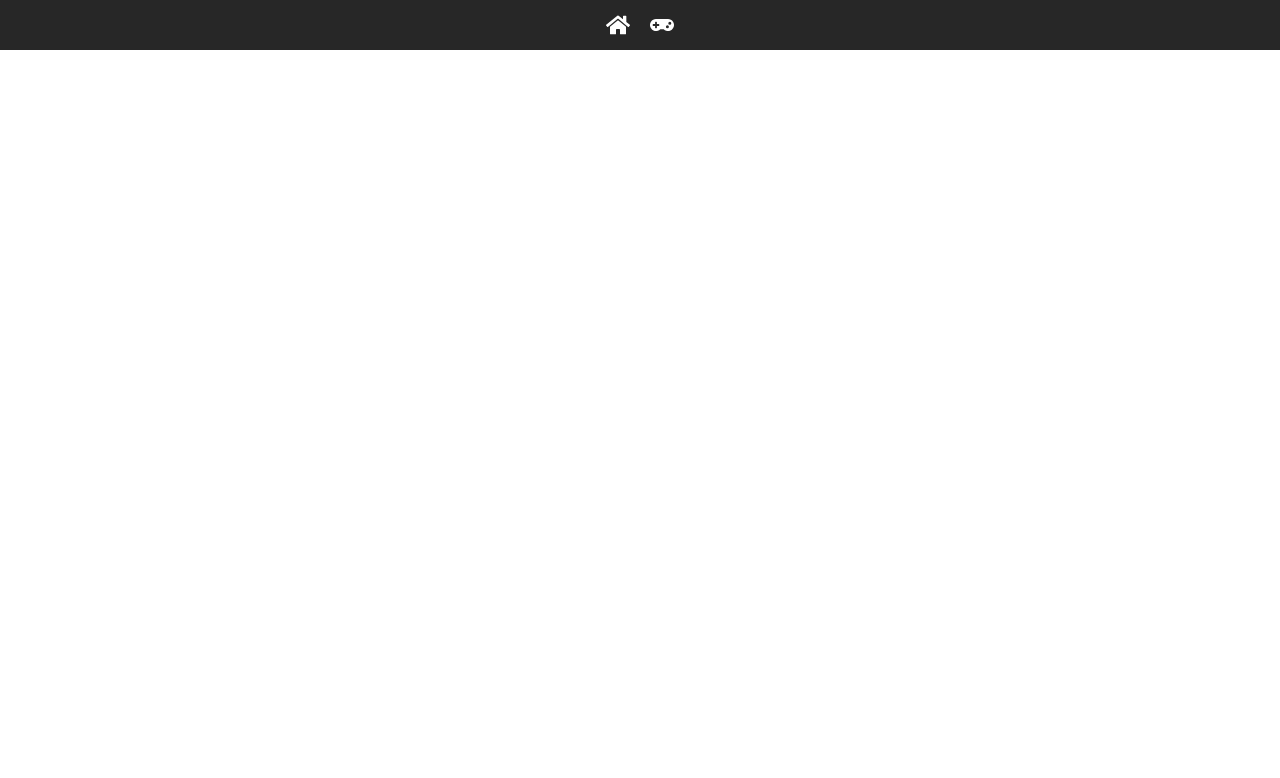
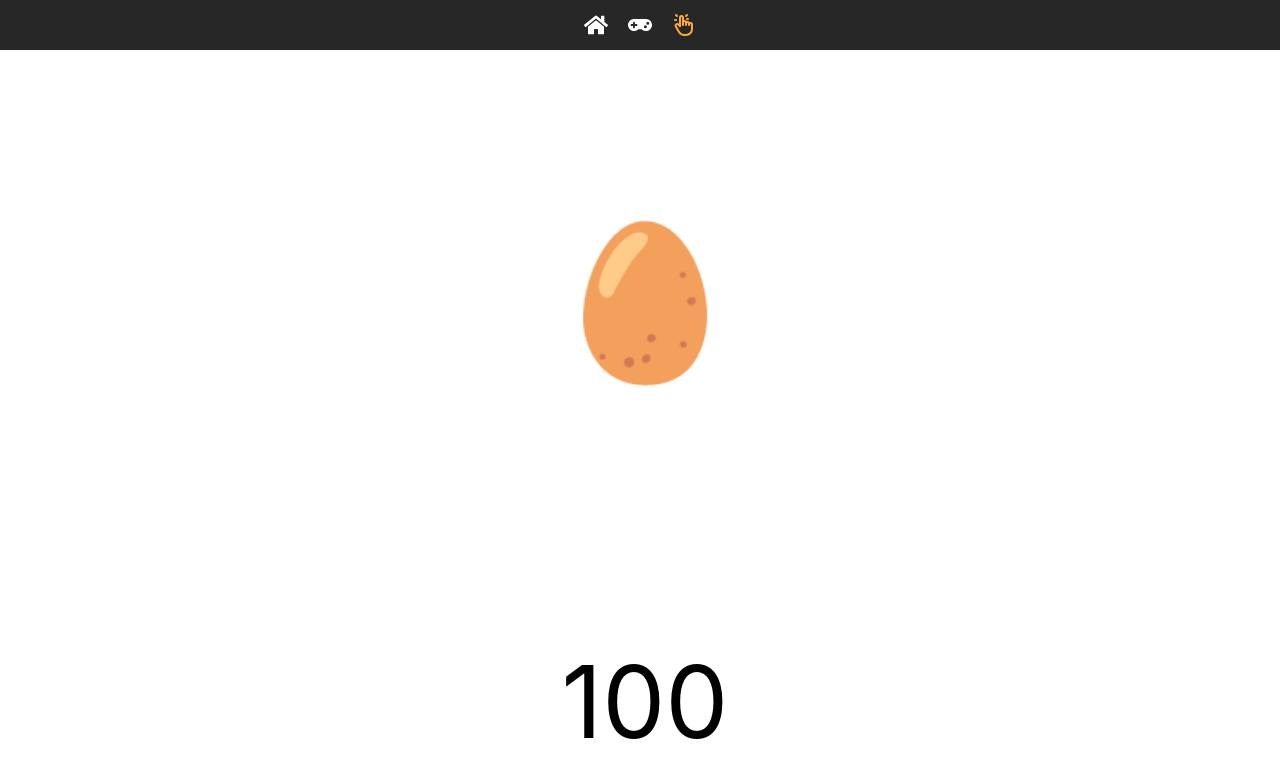
Before and after one commit to mayveee/mywebgame, a React (Create React App) app: page /clicker in a window 1280 px wide. Before the commit this address had no page. Shown: the top 778 px of the page. Built offline with nearby package versions, Linux system fonts and the light colour scheme.

Commit message:
이모지 애니메이션 추가, 폭죽 애니메이션 추가, 0되면 종료

```diff
--- a/src/App.css
+++ b/src/App.css
@@ -4,4 +4,5 @@
 
 main {
   padding-top: 60px;
+  padding-left: 10px;
 }
--- a/src/App.js
+++ b/src/App.js
@@ -2,6 +2,7 @@ import { BrowserRouter as Router, Routes, Route } from "react-router-dom";
 import Home from "./pages/Home";
 import Play from "./pages/Play";
 import NavBar from "./components/NavBar";
+import Clicker from "./pages/Clicker";
 import "./App.css";
 
 function App() {
@@ -13,6 +14,7 @@ function App() {
         <Routes>
           <Route path="/" element={<Home />} />
           <Route path="/play" element={<Play />} />
+          <Route path="/clicker" element={<Clicker />} />
         </Routes>
       </main>
 
--- a/src/components/NavBar.js
+++ b/src/components/NavBar.js
@@ -1,5 +1,6 @@
 import { useNavigate, useLocation } from "react-router-dom";
 import { FaHome, FaGamepad } from "react-icons/fa";
+import { TbHandClick } from "react-icons/tb";
 import "./NavBar.css";
 
 function NavBar() {
@@ -13,6 +14,8 @@ function NavBar() {
             onClick={() => navigate("/")} title="홈" />
             <FaGamepad className={`nav-icon ${location.pathname === "/play" ? "active" : null}`}
             onClick={() => navigate("/play")} title="게임" />
+            <TbHandClick className={`nav-icon ${location.pathname === "/clicker" ? "active" : null}`}
+            onClick={() => navigate("clicker")} title="클릭!" />
         </nav>
     </div>
   );
--- /dev/null
+++ b/src/pages/Clicker.css
@@ -0,0 +1,45 @@
+.clicker-container {
+    display: flex;
+    flex-direction: column;
+    justify-content: center;
+    align-items: center;
+    height: 100vh;
+    text-align: center;
+    user-select: none;
+}
+
+.emoji {
+    font-size: 150px;
+    cursor: pointer;
+    transition: transform 0.3s;
+}
+
+@keyframes shake {
+    0% { transform: rotate(0deg); }
+    25% { transform: rotate(-15deg); }
+    50% { transform: rotate(15deg); }
+    75% { transform: rotate(-15deg); }
+    100% { transform: rotate(0deg); }
+}
+
+.shake {
+    animation: shake 0.2s ease-in-out;
+}
+
+.fireworks {
+    font-size: 80px;
+    position: absolute;
+    top: 20%;
+    left: 50%;
+    transform: translateX(-50%);
+    animation: explode 1s ease-out infinite alternate;
+}
+
+@keyframes explode {
+    0% { transform: scale(0.5) translateX(-50%); opacity: 0.7; }
+    100% { transform: scale(1.5) translateX(-50%); opacity: 1; }
+}
+
+.count-text {
+    font-size: 100px;
+}
--- /dev/null
+++ b/src/pages/Clicker.js
@@ -0,0 +1,41 @@
+import { useState } from "react";
+import "./Clicker.css";
+
+function Clicker() {
+    const [count, setCount] = useState(100);
+    const [isShaking, setIsShaking] = useState(false);
+    const [target, setTarget] = useState('🥚');
+    const [showFirework, setShowFirework] = useState(false);
+
+    const decreaseCount = () => {
+        setCount((prevCount) => {
+            if (prevCount === 1) {
+                setTarget('🐤');
+                setShowFirework(true);
+                setTimeout(() => setShowFirework(false), 4000);
+            }
+            return prevCount - 1;
+        });
+        setIsShaking(true);
+        setTimeout(() => { setIsShaking(false); }, 200);
+    };
+
+    return (
+      <div className="clicker-container">
+
+        {showFirework && <div className="fireworks">🎆🎆🎆</div>}
+
+        <p
+            onClick={count===0? null : decreaseCount}
+            className={`emoji ${isShaking? "shake" : ""}`}
+            >
+            {target}
+        </p>
+        <p className="count-text">
+            {count}
+        </p>
+      </div>
+    );
+}
+
+export default Clicker;
```
